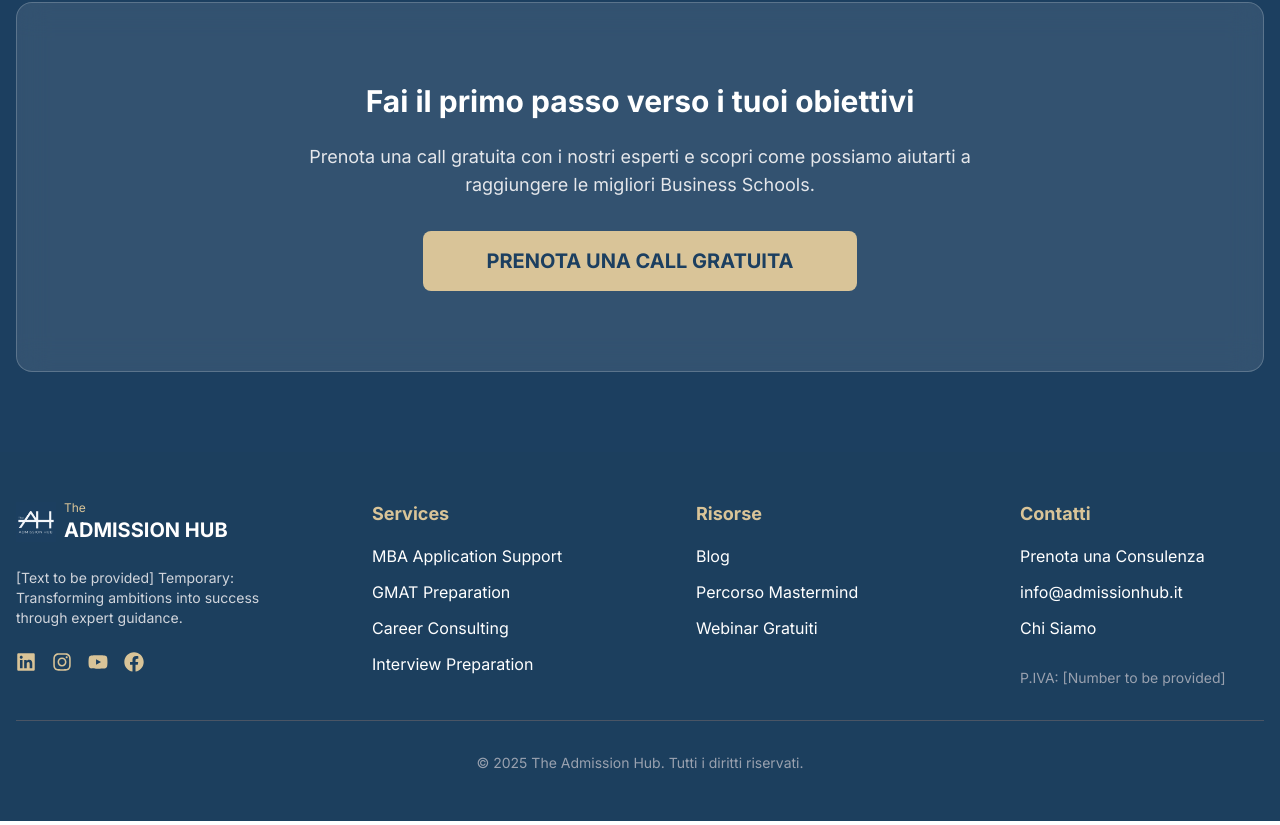
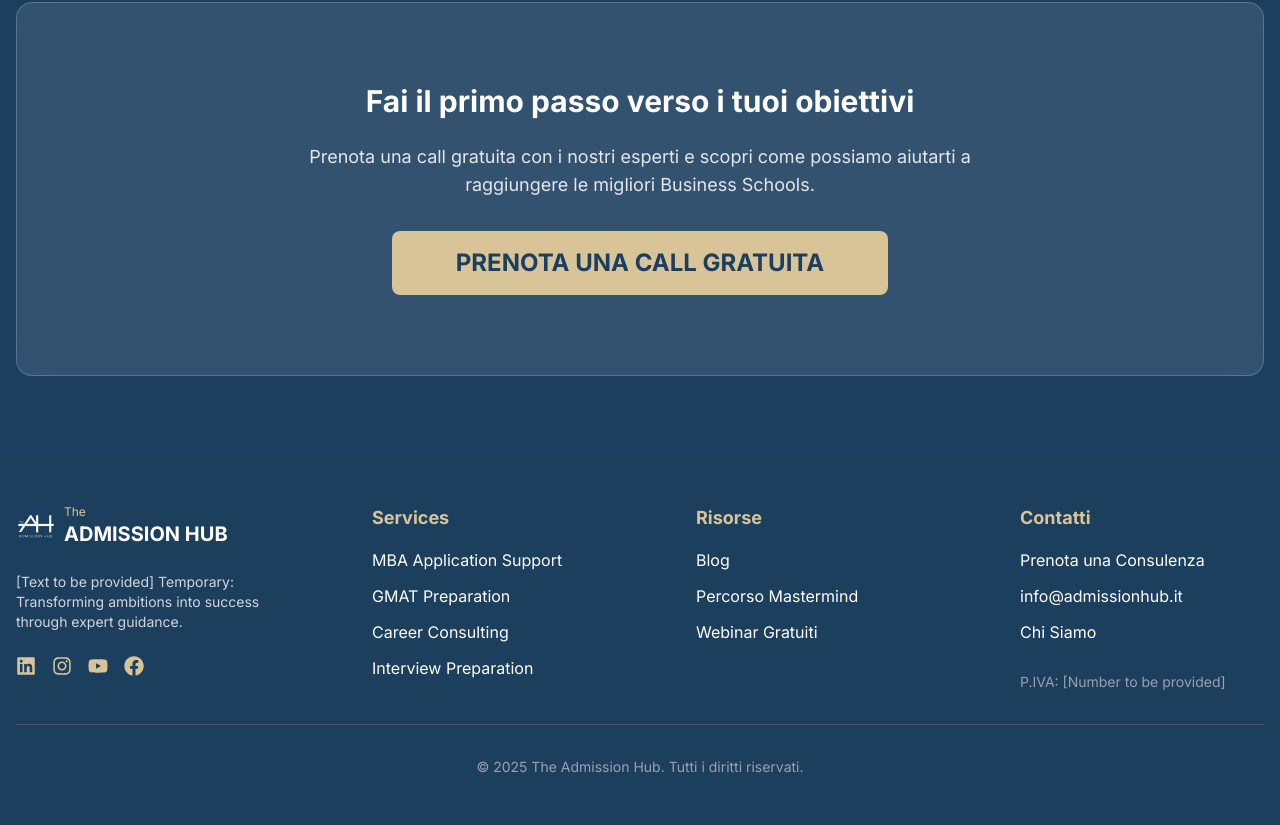
Before and after one commit to konhito/LastAdmissionHub, a Next.js app: page /gmat in a window 1280 px wide. Shown: the part 3038-3863 px from the top of the page. Built offline with nearby package versions, Linux system fonts and the light colour scheme.

Commit message:
make button bigger

```diff
--- a/src/components/CallToAction.tsx
+++ b/src/components/CallToAction.tsx
@@ -14,7 +14,7 @@ const CallToAction = () => {
         </p>
         <Link
           href="/contact"
-          className="bg-[#d9c498] text-[#1c3f60] text-xl font-bold py-4 px-16 rounded-lg transition-all inline-block hover:scale-105"
+          className="bg-[#d9c498] text-[#1c3f60] text-2xl font-bold py-4 px-16 rounded-lg transition-all inline-block hover:scale-105"
         >
           PRENOTA UNA CALL GRATUITA
         </Link>
```
